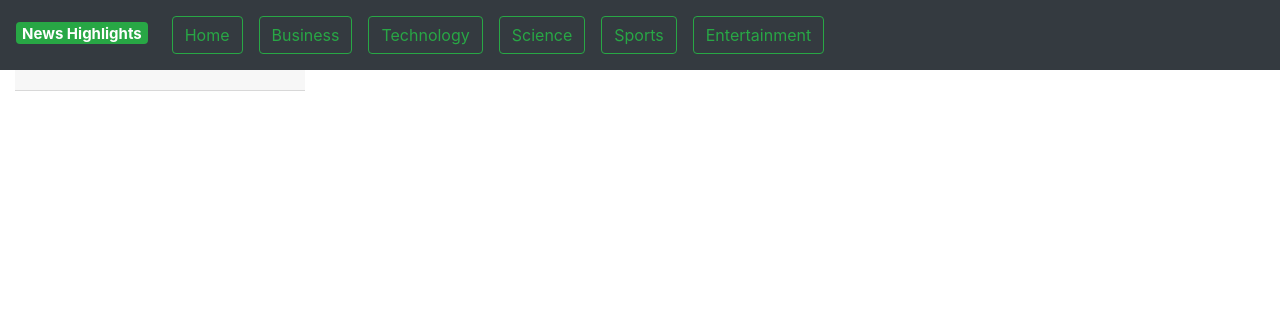
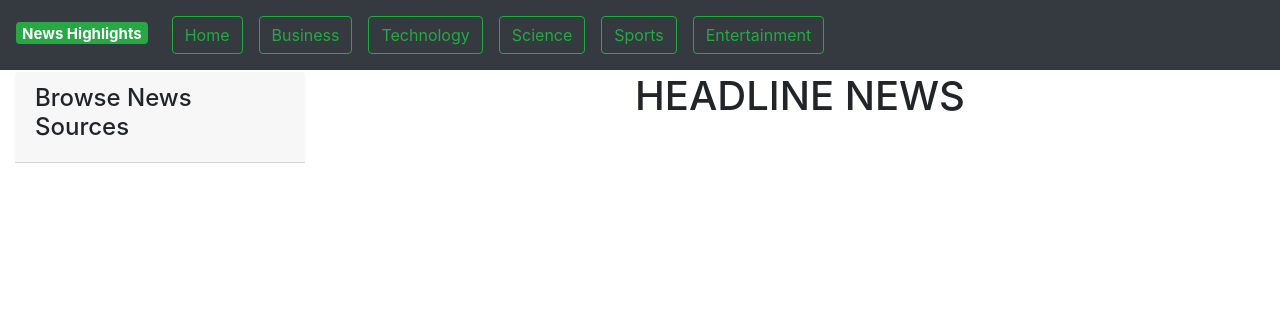
Before and after one commit to johnmwangi/News-Highlight, a Flask app: template app/templates/index.html in a window 1280 px wide. Shown: the top 330 px of the page. Run offline with Flask 2, Linux system fonts and the light colour scheme; the template is opened without the code that fills it, so the values that code supplies are empty; some libraries are stand-ins or nearby versions.

Commit message:
breaking elements added to the categories.html

```diff
--- a/app/templates/index.html
+++ b/app/templates/index.html
@@ -1,6 +1,9 @@
-
 {% extends 'base.html'%} {% block content %} {% block styles%} {{ super() }}
 <link rel="stylesheet" href="{{url_for('static',filename='css/index.css')}}"> {% endblock %}
+<br>
+<br>
+<br>
+<body>
 
   <div class="main">
     <div class="container-fluid">
@@ -25,7 +28,7 @@
         </div>
 
         <div class="col-9">
-          <h3 align="center"> HEADLINE NEWS </h3>
+          <h1 align="center"> HEADLINE NEWS </h3>
           <div class="container">
             <div class="card-columns">
               {% for headlines in headlines %}
@@ -52,4 +55,6 @@
     </div>
   </div>
 
+</body>
+
 {% endblock %}
```
